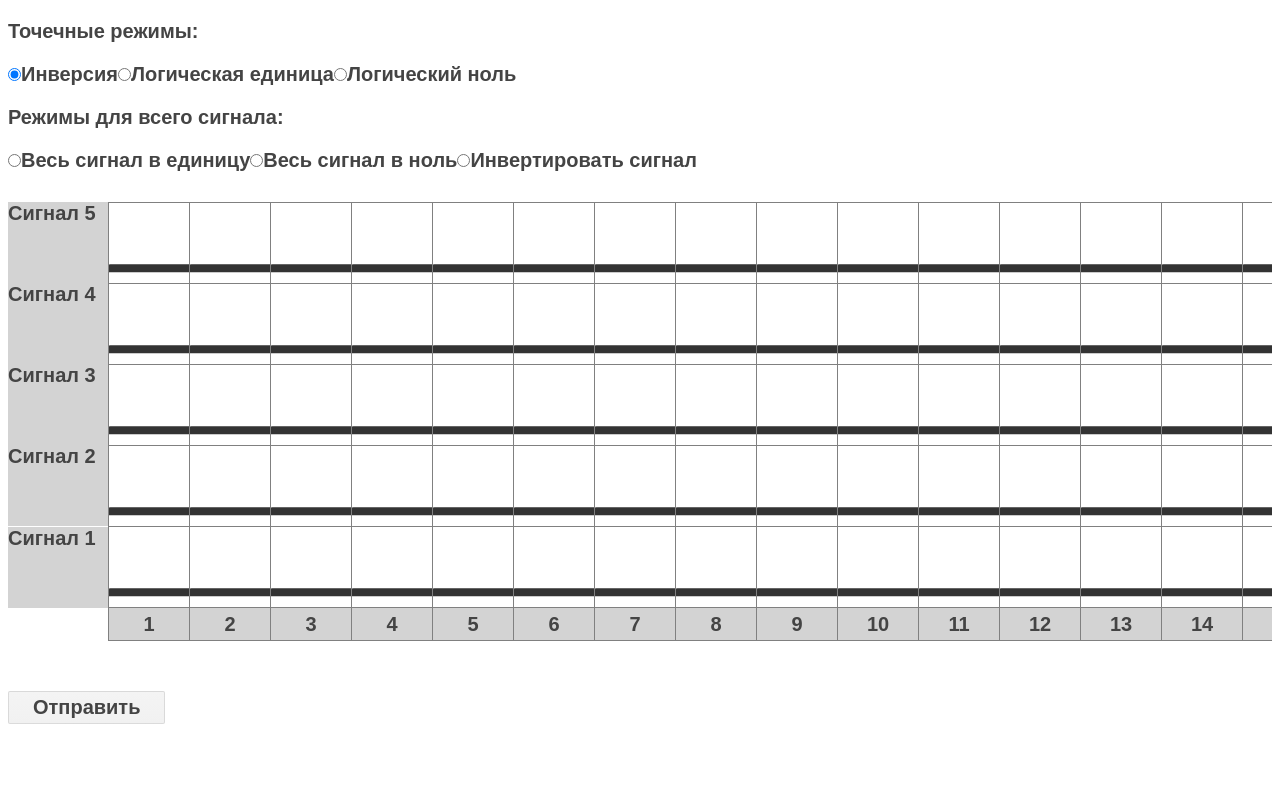
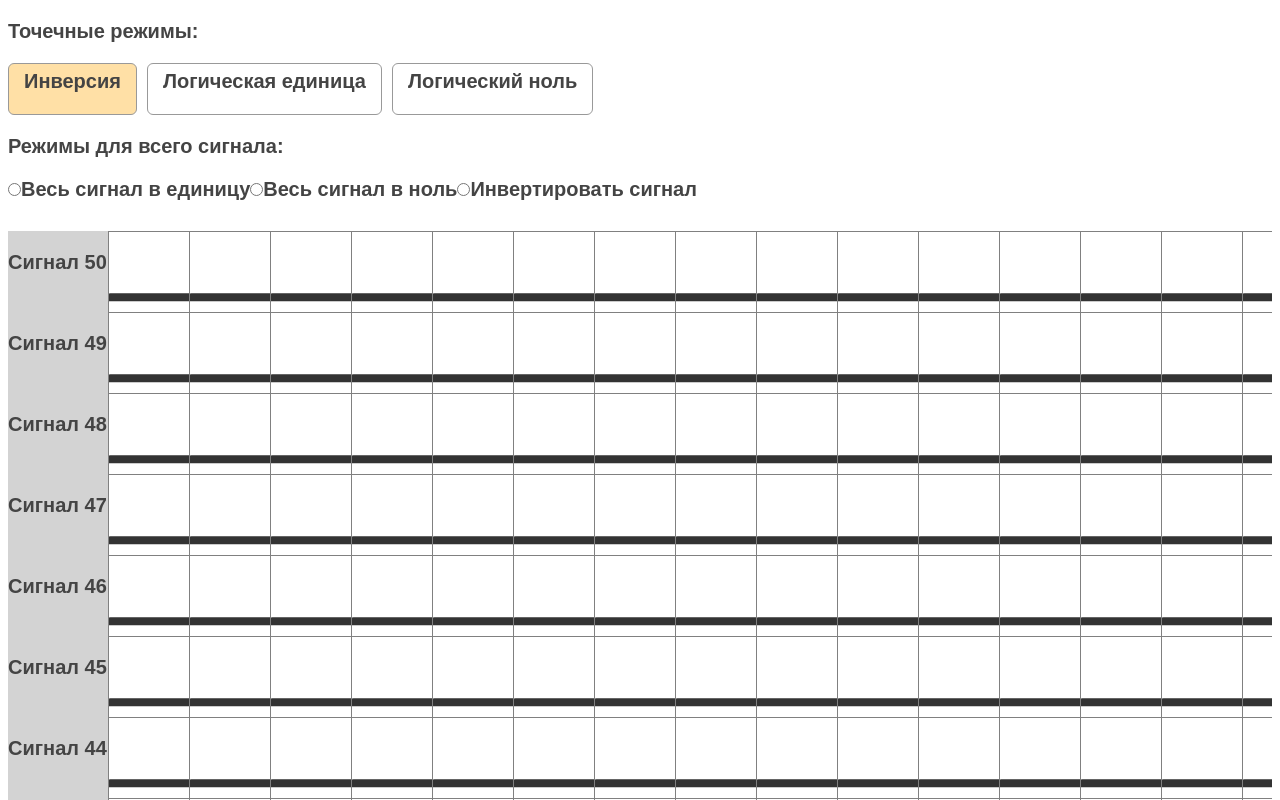
Before and after one commit to vaspean/gui, a Vue app: page / in a window 1280 px wide. Shown: the top 800 px of the page. Built offline with nearby package versions, Linux system fonts and the light colour scheme.

Commit message:
23.08 16:20

```diff
--- a/public/css/style.css
+++ b/public/css/style.css
@@ -16,13 +16,42 @@ ul {
     margin: 0;
 }
 
+.gui__modes {
+    position: sticky;
+    top: 0;
+    background-color: white;
+}
+
+/* РАДИОКНОПКИ РЕЖИМОВ */
+.form_radio_btn {
+	display: inline-block;
+	margin-right: 10px;
+}
+.form_radio_btn input[type=radio] {
+	display: none;
+}
+.form_radio_btn label {
+    min-height: 50px;
+	display: inline-block;
+	cursor: pointer;
+	padding: 0px 15px;
+	line-height: 34px;
+	border: 1px solid #999;
+	border-radius: 6px;
+	user-select: none;
+}
+.form_radio_btn input[type=radio]:checked + label {
+	background: #ffe0a6;
+}
+
+/* Hover */
+.form_radio_btn label:hover {
+	color: #666;
+}
+/* РАДИОКНОПКИ РЕЖИМОВ */
+
 .header {
     text-align: center;
-}
-
-.testCanvas {
-    border: 1px solid black;
-    margin: auto;
 }
 
 .table {
--- a/public/server/input.json
+++ b/public/server/input.json
@@ -1 +1 @@
-{"numOfStr": 5,"numOfTime": 15}
+{"numOfStr": 50,"numOfTime": 15}
--- a/src/App.vue
+++ b/src/App.vue
@@ -3,24 +3,34 @@
     <!--<h2 class="header">Кол-во сигналов : {{startInfo.numOfStr}} <br> Кол-во временных делений : {{startInfo.numOfTime}}</h2>-->
 
 
-    <div>
+    <div class="gui__modes">
       <p>Точечные режимы:</p>
-      <input type="radio" id="radio_inverse" name="mode" value="2" v-model="mode" checked>
-      <label for="inverse">Инверсия</label>
-      <input type="radio" id="radio_toOne" name="mode" value="1" v-model="mode">
-      <label for="toOne">Логическая единица</label>
-      <input type="radio" id="radio_toZero" name="mode" value="0" v-model="mode">
-      <label for="toZero">Логический ноль</label>
+
+      <div class="form_radio_btn">
+        <input type="radio" id="radio_inverse" name="mode" value="2" v-model="mode" checked>
+        <label for="radio_inverse">Инверсия</label>
+      </div>
+
+      <div class="form_radio_btn">
+        <input type="radio" id="radio_toOne" name="mode" value="1" v-model="mode">
+        <label for="radio_toOne">Логическая единица</label>
+      </div>
+
+      <div class="form_radio_btn">
+        <input type="radio" id="radio_toZero" name="mode" value="0" v-model="mode">
+        <label for="radio_toZero">Логический ноль</label>
+      </div>
+
     </div>
 
     <div>
       <p>Режимы для всего сигнала:</p>
       <input type="radio" id="radio_allToOne" name="mode" value="3" v-model="mode" checked>
-      <label for="inverse">Весь сигнал в единицу</label>
+      <label for="radio_inverse">Весь сигнал в единицу</label>
       <input type="radio" id="radio_allToZero" name="mode" value="4" v-model="mode">
-      <label for="toOne">Весь сигнал в ноль</label>
+      <label for="radio_toOne">Весь сигнал в ноль</label>
       <input type="radio" id="radio_allInvert" name="mode" value="5" v-model="mode">
-      <label for="toOne">Инвертировать сигнал</label>
+      <label for="radio_toOne">Инвертировать сигнал</label>
     </div>
 
     <div>
@@ -31,7 +41,11 @@
     <div class="table">
       <ul>
         <li v-for="signal in mainData" :key="signal.name">
-          {{signal.name}}
+          <div>
+            <p>
+              {{signal.name}}
+            </p>
+          </div>
         </li>
       </ul>
       <div class="table__container">
```
